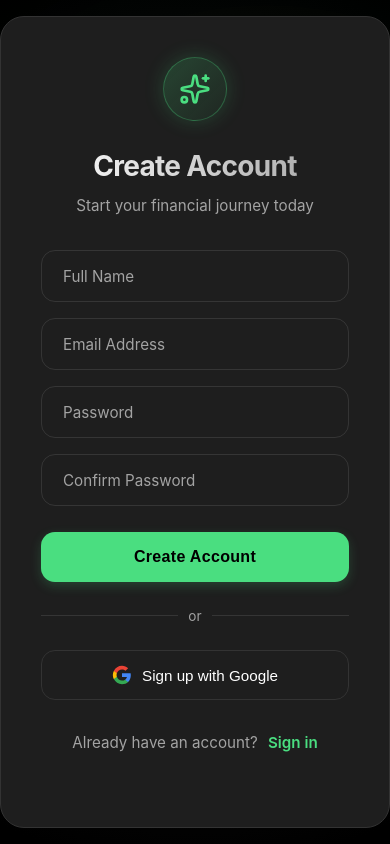
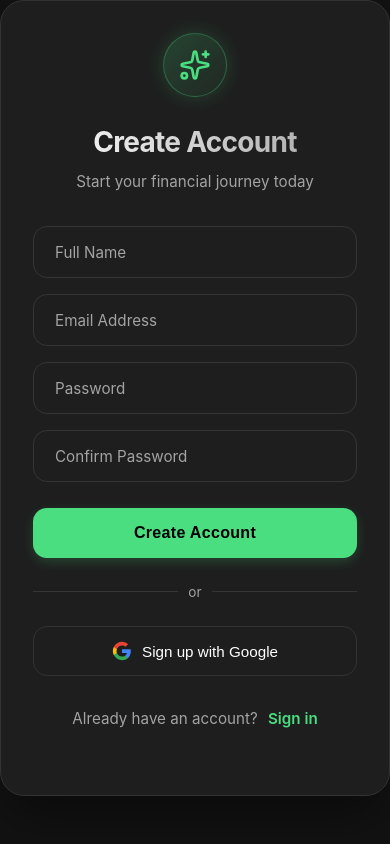
Before and after one commit to sarasithagalagama/sentifi-mern-ai-finance-dashboard, a React (Vite) app in the folder frontend/: page /register in a window 390 px wide. Built offline with nearby package versions, Linux system fonts and the light colour scheme; no server answers.

Commit message:
fix(ui): fix auth page scroll and overflow issues on small screens

```diff
--- a/frontend/src/index.css
+++ b/frontend/src/index.css
@@ -194,14 +194,14 @@ input:focus {
 }
 
 /* Auth Specifics */
-.auth-page {
   background: radial-gradient(circle at 50% 50%, #1a1a1a 0%, #000000 100%);
   min-height: 100vh;
   display: flex;
   align-items: center;
   justify-content: center;
   position: relative;
-  overflow: hidden;
+  overflow-y: auto; /* Allow independent scrolling */
+  padding: 2rem 1rem; /* Add padding to prevent edge touching */
 }
 
 /* Ambient Background Glow */
@@ -223,7 +223,7 @@ input:focus {
   background: rgba(30, 30, 30, 0.4);
   backdrop-filter: blur(20px);
   -webkit-backdrop-filter: blur(20px);
-  padding: 3rem;
+  padding: 2rem; /* Reduced from 3rem */
   border-radius: 24px;
   border: 1px solid rgba(255, 255, 255, 0.05);
   box-shadow: 0 25px 50px -12px rgba(0, 0, 0, 0.5);
--- a/frontend/src/pages/Register.tsx
+++ b/frontend/src/pages/Register.tsx
@@ -97,13 +97,13 @@ const Register = () => {
       <div className="auth-card" style={{
         background: '#1E1E1E',
         borderRadius: '24px',
-        padding: '2.5rem',
+        padding: '2rem',
         boxShadow: '0 25px 50px -12px rgba(0, 0, 0, 0.5)',
         border: '1px solid #333',
         width: '100%',
         maxWidth: '420px',
         position: 'relative',
-        overflow: 'hidden'
+        // removed overflow: hidden to prevent clipping
       }}>
         {/* Glow Effects */}
         <div style={{
```
